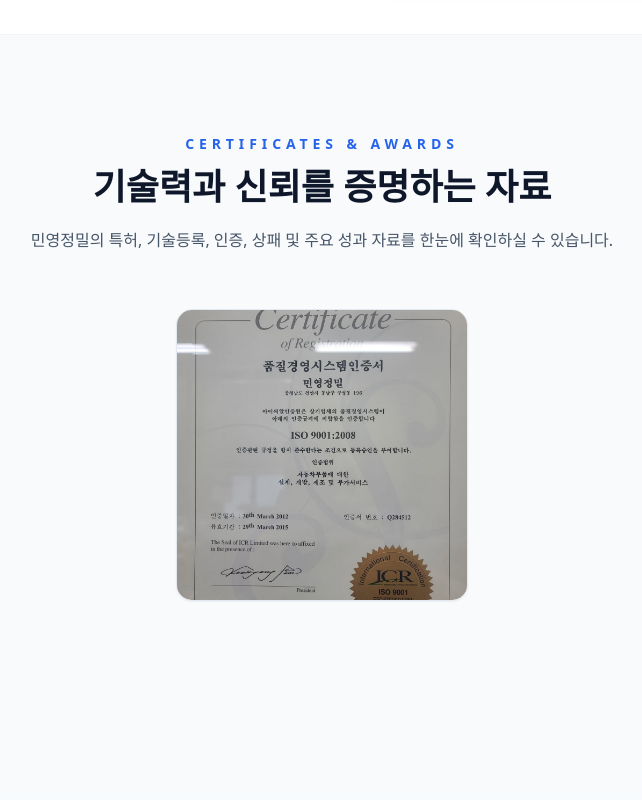
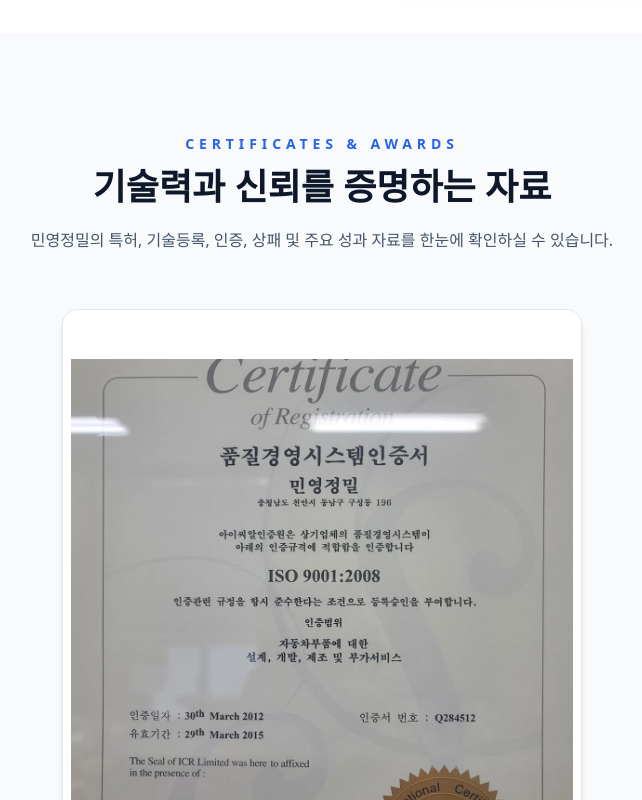
Before and after one commit to noajun1210-hub/min-young-precision, a React (Vite) app: page / in a window 1280 px wide. Shown: the part 1480-2280 px from the top of the page, without its empty margins (318-960 px from the left). Built offline with nearby package versions, Linux system fonts and the light colour scheme; the HTML template or start-up script is replaced by a standard one.

Commit message:
Update Achievements.tsx

```diff
--- a/src/components/Achievements.tsx
+++ b/src/components/Achievements.tsx
@@ -12,9 +12,18 @@ export default function Achievements() {
     }))
   );
 
+  const galleryGridClass =
+    allImages.length === 1
+      ? 'grid grid-cols-1 justify-items-center'
+      : allImages.length === 2
+        ? 'grid grid-cols-1 gap-10 sm:grid-cols-2'
+        : allImages.length === 3
+          ? 'grid grid-cols-1 gap-10 sm:grid-cols-2 lg:grid-cols-3'
+          : 'grid grid-cols-1 gap-10 sm:grid-cols-2 lg:grid-cols-4';
+
   return (
     <section id="achievements" className="py-24 bg-slate-50 border-t border-slate-100">
-      <div className="max-w-7xl mx-auto px-4 sm:px-6 lg:px-8">
+      <div className="mx-auto max-w-[1520px] px-4 sm:px-6 lg:px-8">
         <div className="text-center mb-14">
           <span className="text-brand-blue font-bold uppercase tracking-[0.35em] text-xs md:text-sm">
             CERTIFICATES & AWARDS
@@ -30,12 +39,7 @@ export default function Achievements() {
         </div>
 
         {allImages.length > 0 ? (
-          <div className="relative">
-            <div
-              className={`flex gap-8 overflow-x-auto pb-6 ${
-                allImages.length <= 4 ? 'lg:justify-center' : 'lg:justify-start'
-              }`}
-            >
+          <div className={galleryGridClass}>
             {allImages.map((item, index) => (
               <a
                 key={`${item.image}-${index}`}
@@ -43,27 +47,24 @@ export default function Achievements() {
                 target="_blank"
                 rel="noreferrer"
                 aria-label={`${item.category} 이미지 ${index + 1} 크게 보기`}
-                  className="group block min-w-[260px] max-w-[260px] sm:min-w-[280px] sm:max-w-[280px] lg:min-w-[292px] lg:max-w-[292px]"
+                className={`group block w-full ${
+                  allImages.length === 1 ? 'max-w-[520px]' : ''
+                }`}
               >
-                  <div className="overflow-hidden rounded-2xl border border-slate-200 bg-white shadow-sm transition-all duration-300 group-hover:-translate-y-1 group-hover:shadow-xl">
+                <div className="overflow-hidden rounded-2xl border border-slate-200 bg-white shadow-md transition-all duration-300 group-hover:-translate-y-1 group-hover:shadow-2xl">
+                  <div className="flex h-[520px] items-center justify-center bg-white p-2 sm:h-[560px] lg:h-[600px]">
                     <img
                       src={item.image}
                       alt={`${item.category} 이미지 ${index + 1}`}
-                      className="block w-full object-contain"
+                      className="h-full w-full object-contain"
                     />
+                  </div>
                 </div>
               </a>
             ))}
           </div>
-
-            {allImages.length > 4 && (
-              <p className="mt-2 text-center text-xs font-medium text-slate-400">
-                좌우로 스크롤하여 모든 자료를 확인할 수 있습니다.
-              </p>
-            )}
-          </div>
         ) : (
-          <div className="flex min-h-[320px] items-center justify-center rounded-3xl border border-dashed border-slate-300 bg-white text-center">
+          <div className="flex min-h-[360px] items-center justify-center rounded-3xl border border-dashed border-slate-300 bg-white text-center">
             <div className="px-6">
               <ImageIcon size={44} className="mx-auto text-slate-400" />
 
```
Lines whose indentation alone changed are shown as unchanged.
